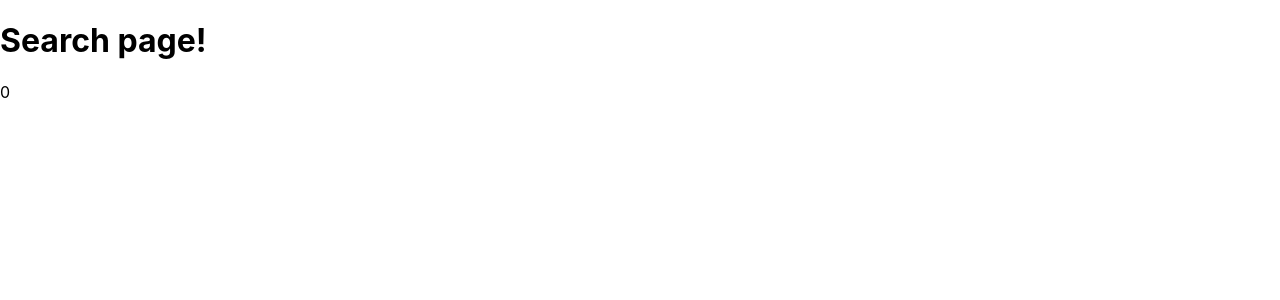
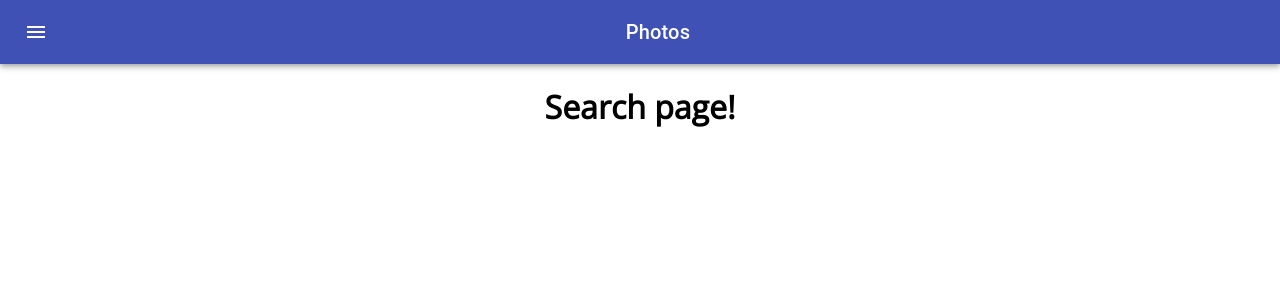
Before and after one commit to lenartgolob/drug-review-frontend, a React (Create React App) app: page / in a window 1280 px wide. Shown: the top 300 px of the page. Built offline with nearby package versions, Linux system fonts and the light colour scheme.

Commit message:
Navigation meni + logout

```diff
--- a/package.json
+++ b/package.json
@@ -3,6 +3,8 @@
   "version": "0.1.0",
   "private": true,
   "dependencies": {
+    "@material-ui/core": "^4.9.9",
+    "@material-ui/icons": "^4.9.1",
     "@testing-library/jest-dom": "^4.2.4",
     "@testing-library/react": "^9.3.2",
     "@testing-library/user-event": "^7.1.2",
--- a/src/App.js
+++ b/src/App.js
@@ -2,7 +2,8 @@ import React from "react";
 import "./App.scss";
 import LoginPage from "./components/LoginPage";
 import SearchPage from "./components/SearchPage";
-import UserSearchPage from "./components/Review";
+import Review from "./components/Review";
+import NavMenu from "./components/NavMenu";
 import { BrowserRouter as Router, Switch, Route } from 'react-router-dom';
 
 
@@ -13,11 +14,12 @@ class App extends React.Component {
 
     return (
       <Router>
-      <div>
+      <div className="App">
         <Switch>
         <Route path="/" exact component={SearchPage} />
           <Route path="/login" component={LoginPage} />
-          <Route path="/search" component={UserSearchPage} />
+          <Route path="/review" component={Review} />
+          <Route path="/nav" component={NavMenu} />
           <Route path="*" component={() => "404 NOT FOUND"} />
         </Switch>
       </div>
--- a/src/App.scss
+++ b/src/App.scss
@@ -1,12 +1,11 @@
 @import url("https://fonts.googleapis.com/css?family=Open+Sans&display=swap");
 
 .App {
-  text-align: center;
-  display: flex;
-  justify-content: center;
-  align-items: center;
+  text-align: center !important;
+  display: flex !important;
+  justify-content: center !important;
+  align-items: center !important;
   font-family: "Open Sans", sans-serif;
-  margin-top: 30px;
 }
 
 .App-logo {
--- /dev/null
+++ b/src/components/NavMenu.js
@@ -0,0 +1,103 @@
+import React from "react";
+import AppBar from '@material-ui/core/AppBar';
+import Toolbar from '@material-ui/core/Toolbar';
+import Typography from '@material-ui/core/Typography';
+import IconButton from '@material-ui/core/IconButton';
+import MenuIcon from '@material-ui/icons/Menu';
+import AccountCircle from '@material-ui/icons/AccountCircle';
+import MenuItem from '@material-ui/core/MenuItem';
+import Menu from '@material-ui/core/Menu';
+import './components.css';
+
+class NavMenu extends React.Component {
+  constructor(props) {
+    super(props);
+    this.handleChange = this.handleChange.bind(this);
+    this.handleMenu = this.handleMenu.bind(this);
+    this.handleClose = this.handleClose.bind(this);
+    this.handleLogout = this.handleLogout.bind(this);
+    this.state = {
+        anchorEl: null,
+        auth: true,
+
+    };
+  }
+
+  handleChange = (event) => {
+    this.setState({
+        auth: event.target.checked
+      });
+  };
+
+  handleMenu = (event) => {
+    this.setState({
+        anchorEl: event.currentTarget
+      });
+  };
+
+  handleClose = () => {
+    this.setState({
+        anchorEl: null
+      });
+  };
+
+  handleLogout = () => {
+    this.setState({
+        anchorEl: null
+      });
+    localStorage.clear();
+
+
+  };
+
+  render() {
+    return (
+        <div className="root">
+        <AppBar position="static">
+          <Toolbar>
+            <IconButton edge="start" color="inherit" aria-label="menu" className="menuButton">
+              <MenuIcon />
+            </IconButton>
+            <Typography variant="h6" className="navTitle">
+              Photos
+            </Typography>
+            { localStorage.getItem("id") != null ?
+              <div>
+                <IconButton
+                  aria-label="account of current user"
+                  aria-controls="menu-appbar"
+                  aria-haspopup="true"
+                  onClick={this.handleMenu}
+                  color="inherit"
+                >
+                  <AccountCircle />
+                </IconButton>
+                <Menu
+                  id="menu-appbar"
+                  anchorEl={this.state.anchorEl}
+                  anchorOrigin={{
+                    vertical: 'top',
+                    horizontal: 'right',
+                  }}
+                  keepMounted
+                  transformOrigin={{
+                    vertical: 'top',
+                    horizontal: 'right',
+                  }}
+                  open={Boolean(this.state.anchorEl)}
+                  onClose={this.handleClose}
+                >
+                  <MenuItem onClick={this.handleClose}>Profile</MenuItem>
+                  <MenuItem onClick={this.handleClose}>My reviews</MenuItem>
+                  <MenuItem onClick={this.handleLogout}>Logout</MenuItem>
+                </Menu>
+              </div>
+               : null}
+          </Toolbar>
+        </AppBar>
+      </div>
+    );
+  }
+}
+
+export default NavMenu;
--- a/src/components/Review.js
+++ b/src/components/Review.js
@@ -1,19 +1,19 @@
 import React from "react";
+import NavMenu from "./NavMenu";
+
 
 class Review extends React.Component {
   constructor(props) {
     super(props);
     this.state = {
-      id: this.props.location.state.id
-
     };
   }
 
   render() {
     return (
-    <div>
-      <h1>Search pag!</h1>
-      <p>{this.state.id}</p>
+    <div className="container">
+      <NavMenu />
+      <h1>Review page!</h1>
     </div>
     );
   }
--- a/src/components/SearchPage.js
+++ b/src/components/SearchPage.js
@@ -1,20 +1,21 @@
 import React from "react";
+import "../App.scss";
+import NavMenu from "./NavMenu";
 
 class SearchPage extends React.Component {
   constructor(props) {
     super(props);
     this.state = {
-      isLogginActive: true,
-      id: 0
 
     };
   }
 
   render() {
     return (
-    <div>
+    <div className="container">
+      <NavMenu />
       <h1>Search page!</h1>
-      <p>{this.state.id}</p>
+      <p>{localStorage.getItem('id')}</p>
     </div>
     );
   }
--- /dev/null
+++ b/src/components/components.css
@@ -0,0 +1,11 @@
+.root {
+    flex: 1;
+}
+
+.navTitle {
+    flex-grow: 1;
+}
+
+.container {
+    flex: 1
+}
--- a/src/components/login/login.js
+++ b/src/components/login/login.js
@@ -55,11 +55,8 @@ export class Login extends React.Component {
 
 
       if(status > 0) {
-        this.setState({id: status});
-        this.props.history.push({
-          pathname: '/search',
-          state: { id: this.state.id }
-        });
+        localStorage.setItem('id', status);
+        this.props.history.push("/")
       }
 
     });
```
Also changed, not shown: 1 other file (tests, documents, lock files or other folders).
